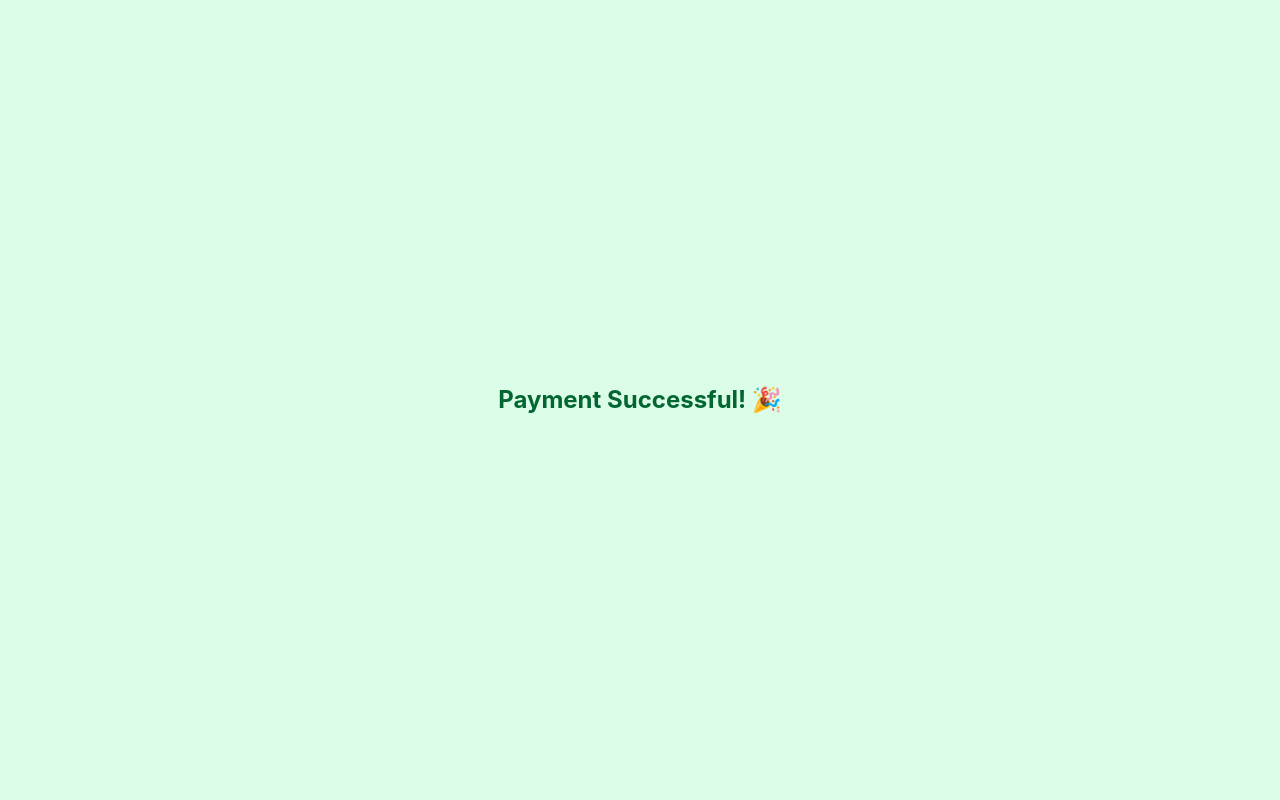
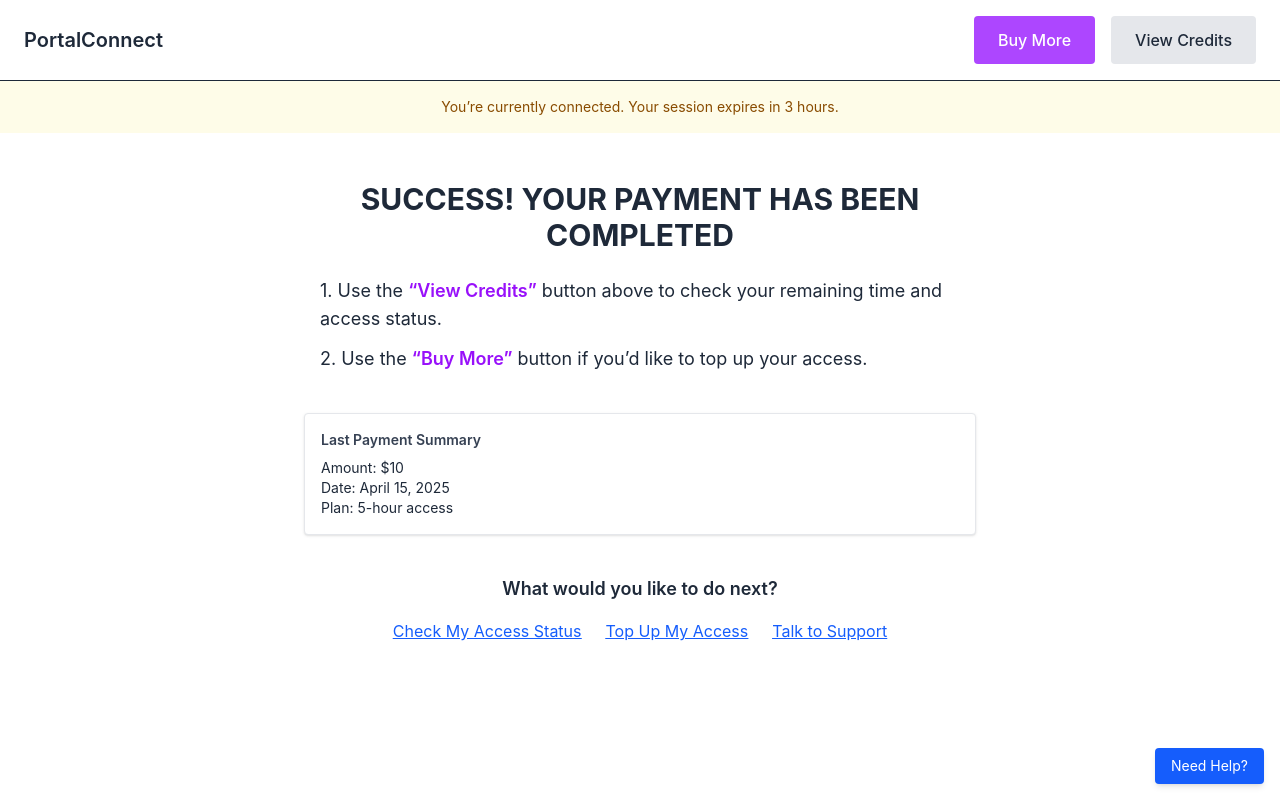
Before and after one commit to guy-with-a-cool-terminal/BinTechHub, a React (Vite) app in the folder RouterManagement/captive-portal-ui/: page /success in a window 1280 px wide. Built offline with nearby package versions, Linux system fonts and the light colour scheme.

Commit message:
success page

```diff
--- a/RouterManagement/captive-portal-ui/src/pages/PaymentSuccess.jsx
+++ b/RouterManagement/captive-portal-ui/src/pages/PaymentSuccess.jsx
@@ -1,7 +1,110 @@
+import { useState } from "react";
+
 export default function PaymentSuccess() {
-    return (
-      <div className="min-h-screen flex items-center justify-center bg-green-100 text-green-800">
-        <h1 className="text-2xl font-bold">Payment Successful! 🎉</h1>
+  const [showCredits, setShowCredits] = useState(false);
+
+  return (
+    <div className="min-h-screen bg-white text-gray-800">
+
+      {/* ========== HEADER WITH ACTION BUTTONS ========== */}
+      <header className="w-full flex items-center justify-between px-6 py-4 border-b">
+        <div className="text-xl font-semibold text-gray-800">
+          {/* TODO: Replace "PortalConnect" with dynamic logo or site name from config */}
+          PortalConnect
+        </div>
+        <div className="flex gap-4">
+          <button
+            // TODO: Replace with actual route or function to open purchase screen/modal
+            aria-label="Buy more internet access"
+            className="bg-purple-500 hover:bg-purple-600 text-white font-medium px-6 py-3 rounded text-base"
+          >
+            Buy More
+          </button>
+          <button
+            // This toggles a credits panel locally. Replace content with live data below.
+            onClick={() => setShowCredits(!showCredits)}
+            aria-label="View remaining credits and session time"
+            className="bg-gray-200 hover:bg-gray-300 text-gray-800 font-medium px-6 py-3 rounded text-base"
+          >
+            View Credits
+          </button>
+        </div>
+      </header>
+
+      {/* ========== SESSION STATUS BANNER ========== */}
+      <div className="bg-yellow-50 text-yellow-800 text-sm p-4 text-center">
+        {/* TODO: Replace hardcoded session time with dynamic data from user/session state */}
+        You’re currently connected. Your session expires in 3 hours.
       </div>
-    );
-  }
+
+      {/* ========== MAIN CONFIRMATION MESSAGE ========== */}
+      <main className="flex flex-col items-center justify-start px-4 py-12">
+        <div className="max-w-2xl w-full text-center">
+          <h1 className="text-2xl md:text-3xl font-bold mb-6">
+            SUCCESS! YOUR PAYMENT HAS BEEN COMPLETED
+          </h1>
+
+          {/* TODO: Adjust instructions below if flow changes or if wording needs localizing */}
+          <ol className="text-left text-base md:text-lg mb-10 space-y-3 px-4">
+            <li>
+              1. Use the{" "}
+              <span className="font-semibold text-purple-600">“View Credits”</span>{" "}
+              button above to check your remaining time and access status.
+            </li>
+            <li>
+              2. Use the{" "}
+              <span className="font-semibold text-purple-600">“Buy More”</span>{" "}
+              button if you’d like to top up your access.
+            </li>
+          </ol>
+
+          {/* ========== CONDITIONAL CREDITS PANEL ========== */}
+          {showCredits && (
+            <div className="bg-gray-100 border border-gray-300 rounded p-6 text-left mb-8 text-sm text-gray-700 shadow-inner">
+              {/* TODO: Replace with real data fetched from backend or state (e.g. time left, status) */}
+              <p className="mb-2">
+                <strong>Remaining Time:</strong> 3 hours 12 minutes
+              </p>
+              <p className="mb-2">
+                <strong>Credits Used:</strong> 2 out of 5
+              </p>
+              <p className="mb-2">
+                <strong>Status:</strong>{" "}
+                <span className="text-green-600 font-medium">Active</span>
+              </p>
+            </div>
+          )}
+
+          {/* ========== OPTIONAL: LAST PAYMENT SUMMARY ========== */}
+          <div className="bg-white border border-gray-200 rounded p-4 mb-10 text-sm text-left shadow-sm">
+            <h2 className="font-semibold text-gray-700 mb-2">Last Payment Summary</h2>
+            {/* TODO: Populate this section dynamically from the payment response or backend */}
+            <p>Amount: $10</p>
+            <p>Date: April 15, 2025</p>
+            <p>Plan: 5-hour access</p>
+          </div>
+
+          {/* ========== NEXT ACTION LINKS (NAVIGATION) ========== */}
+          <div className="mt-6">
+            <h2 className="text-lg font-semibold mb-4">What would you like to do next?</h2>
+            <div className="flex flex-col md:flex-row justify-center items-center gap-6 text-blue-600 underline text-base">
+              {/* TODO: Link to appropriate pages/routes */}
+              <a href="#">Check My Access Status</a>
+              <a href="#">Top Up My Access</a>
+              <a href="#">Talk to Support</a>
+            </div>
+          </div>
+        </div>
+      </main>
+
+      {/* ========== FLOATING HELP BUTTON ========== */}
+      {/* TODO: Connect to your support/chat module or redirect to help center */}
+      <button
+        aria-label="Help and support"
+        className="fixed bottom-4 right-4 bg-blue-600 text-white px-4 py-2 rounded shadow-md text-sm hover:bg-blue-700"
+      >
+        Need Help?
+      </button>
+    </div>
+  );
+}
--- a/RouterManagement/captive-portal-ui/src/pages/fixes.jsx
+++ b/RouterManagement/captive-portal-ui/src/pages/fixes.jsx
@@ -1,29 +1,30 @@
 export default function PaymentSuccess() {
     return (
-      <div className="min-h-screen flex flex-col items-center justify-center bg-white px-4 text-center">
-        <div className="text-green-500 mb-6">
-          <svg
-            xmlns="http://www.w3.org/2000/svg"
-            className="h-20 w-20"
-            fill="none"
-            viewBox="0 0 24 24"
-            stroke="currentColor"
-            strokeWidth={2}
-          >
-            <path
-              strokeLinecap="round"
-              strokeLinejoin="round"
-              d="M5 13l4 4L19 7"
-            />
-          </svg>
+      <div className="min-h-screen bg-white flex flex-col items-center justify-center px-4 py-12 text-center text-gray-800">
+        <div className="max-w-2xl w-full">
+          <h1 className="text-2xl md:text-3xl font-bold mb-6">
+            SUCCESS! YOUR PAYMENT HAS BEEN COMPLETED
+          </h1>
+
+          <ol className="text-left text-base md:text-lg mb-10 space-y-3 px-4">
+            <li>
+              1. Please click on 'GET YOUR CAPTIVE PORTAL ACCESS' to view your
+              payment details and get your Wi-Fi access.
+            </li>
+            <li>
+              2. Enjoy your unrestricted access to the internet!
+            </li>
+          </ol>
+
+          <div className="text-center">
+            <h2 className="text-lg font-semibold mb-4">Quick Access Links</h2>
+            <div className="flex flex-col md:flex-row justify-center items-center gap-6 text-blue-600 underline">
+              <a href="#">FAQs</a>
+              <a href="#">Need support? Contact us</a>
+              <a href="#">Go to Captive Portal Directly</a>
+            </div>
+          </div>
         </div>
-        <h1 className="text-4xl font-bold text-gray-800 mb-2">Success!</h1>
-        <p className="text-lg text-gray-600 mb-6">
-          Your payment has been received
-        </p>
-        <button className="bg-green-500 hover:bg-green-600 text-white font-semibold py-2 px-6 rounded">
-          Go back to Home
-        </button>
       </div>
     );
   }
```
